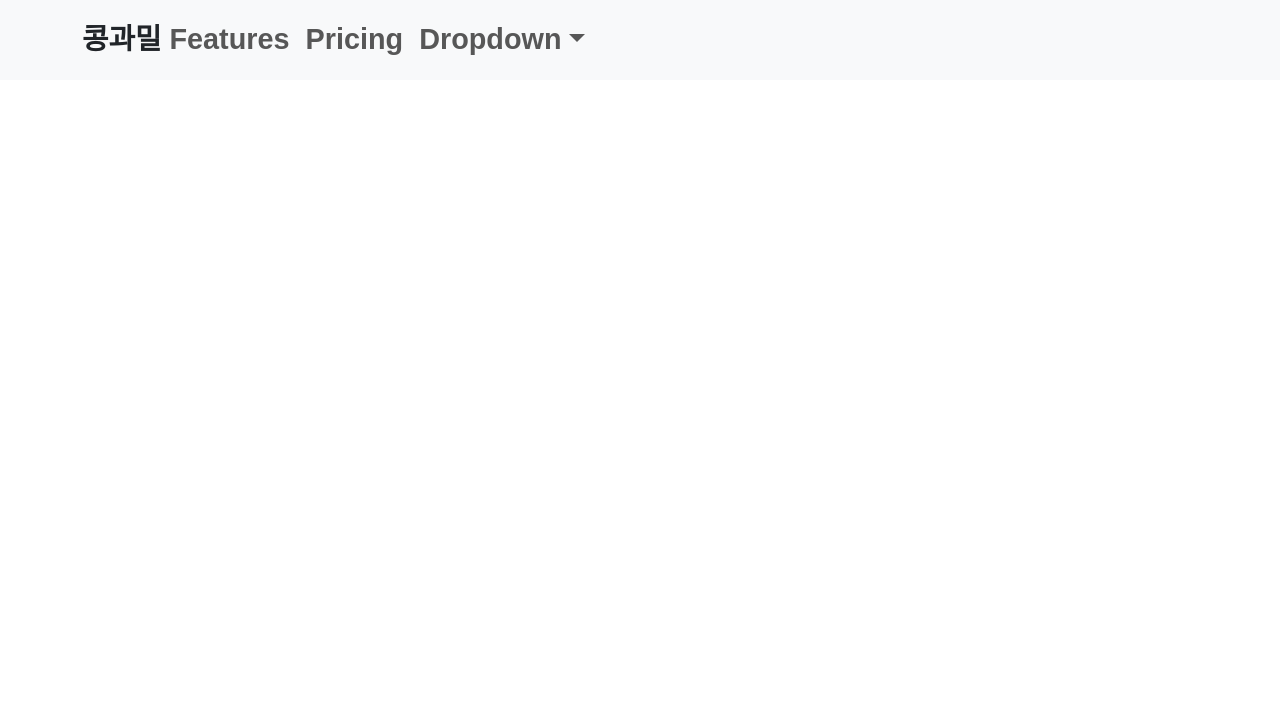
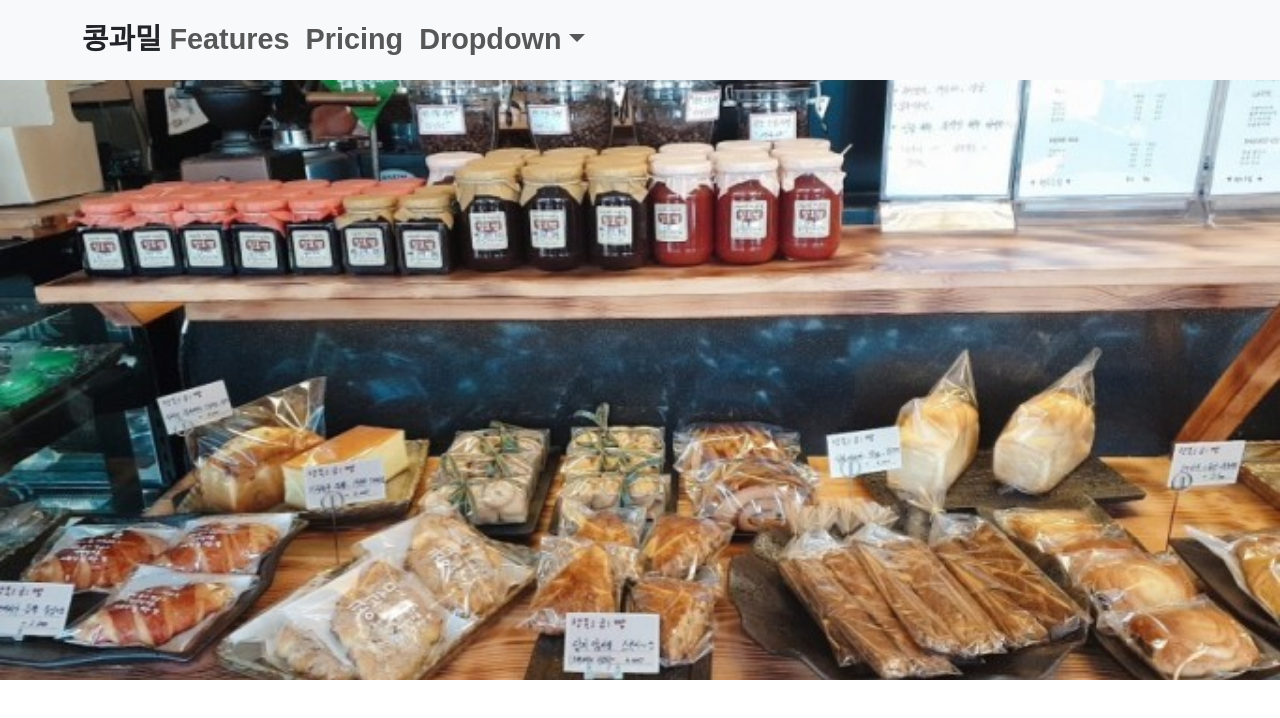
Before and after one commit to SeungHwan-Jeon/beanandwheat, a React (Create React App) app: page / in a window 1280 px wide. Shown: the top 718 px of the page. Built offline with nearby package versions, Linux system fonts and the light colour scheme; a web font is replaced by a local one.

Commit message:
메인 페이지 배경 사진 임시 설정

```diff
--- a/src/assets/styles/App.css
+++ b/src/assets/styles/App.css
@@ -39,5 +39,9 @@
 
 /* 메인 페이지 사진 */
 .main-bg {
-
+    position: relative;
+    height: 600px;
+    background-image: url("../images/main-bg.jpg");
+    background-size: cover;
+    background-position: center;
 }
```
Lines whose indentation alone changed are shown as unchanged.
